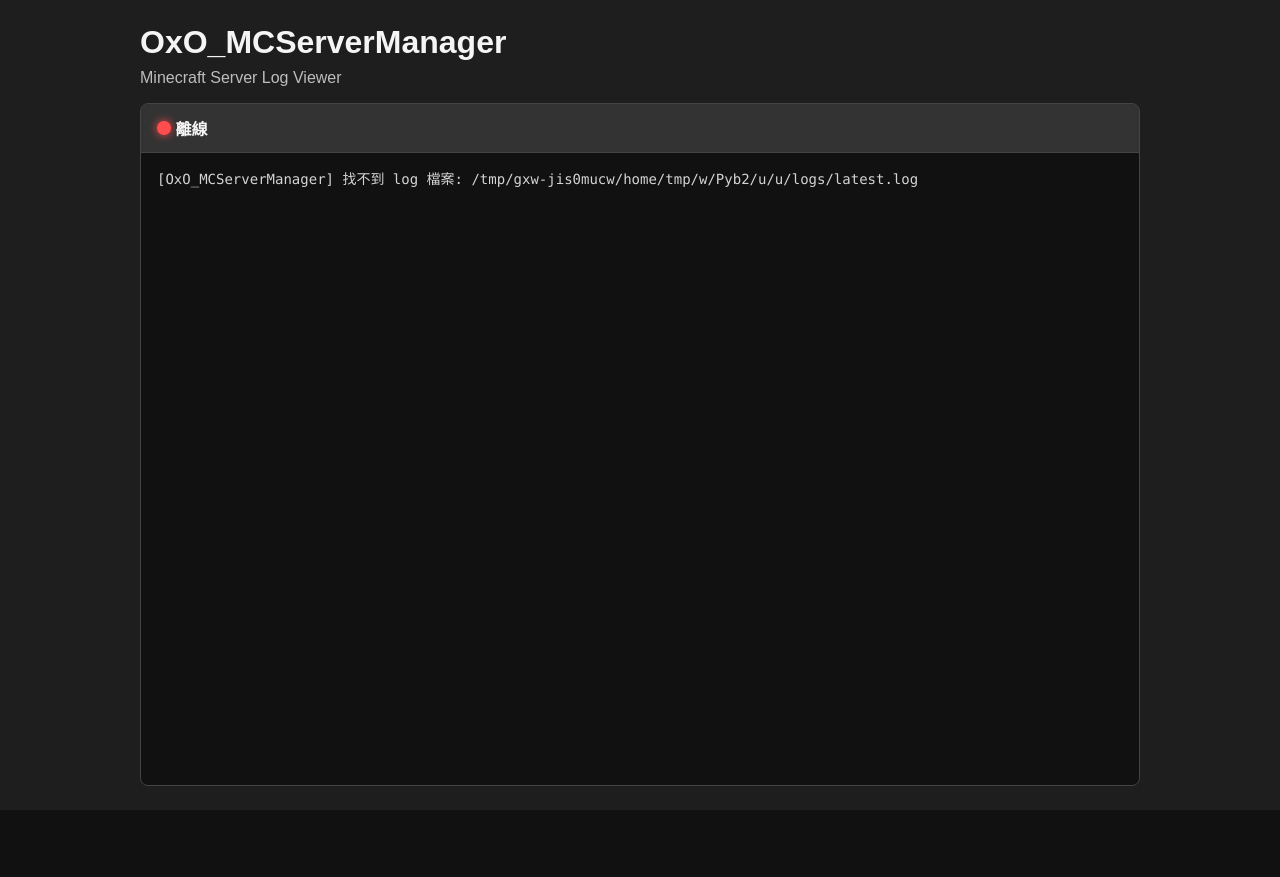
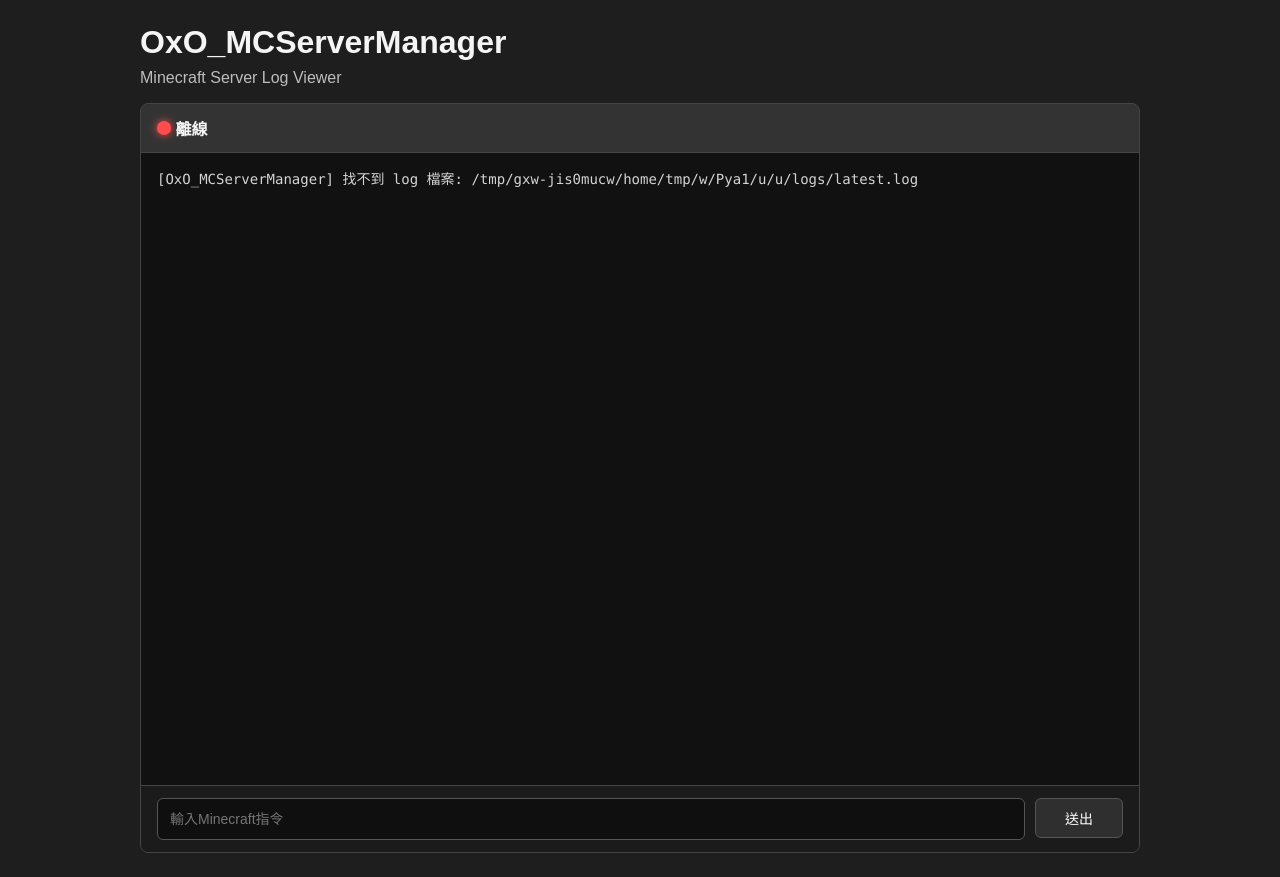
Before and after one commit to yuexuanOxO/OxOcraft-Manager, a Flask app: page / in a window 1280 px wide. Before the commit the page ends 810 px from the top, so only its background shows below. Run offline with Flask 3, Linux system fonts and the light colour scheme; data that the repository does not hold is empty.

Commit message:
新增:自動開啟rcon(遠端輸入指令)&web頁面輸入指令功能

```diff
--- a/app.py
+++ b/app.py
@@ -1,6 +1,12 @@
+from __future__ import annotations
+
+import json
+import socket
 from pathlib import Path
-from flask import Flask, render_template, jsonify
-import socket
+from typing import Dict
+
+from flask import Flask, render_template, jsonify, request
+from mcrcon import MCRcon
 
 
 app = Flask(__name__)
@@ -8,18 +14,24 @@ app = Flask(__name__)
 BASE_DIR = Path(__file__).resolve().parent
 SERVER_ROOT = BASE_DIR.parent
 
-
 SERVER_PROPERTIES_PATH = SERVER_ROOT / "server.properties"
 LOG_FILE = SERVER_ROOT / "logs" / "latest.log"
+CONFIG_PATH = BASE_DIR / "config.json"
+
+DEFAULT_CONFIG = {
+    "rcon_host": "127.0.0.1",
+    "rcon_port": 25575,
+    "rcon_password": "OxO123456",
+}
 
 
-def is_server_online(host="127.0.0.1", port=25565, timeout=1):
+def is_server_online(host: str = "127.0.0.1", port: int = 25565, timeout: int = 1) -> bool:
+    """檢查 Minecraft server 是否在線。"""
     try:
-        with socket.create_connection((host,port), timeout = timeout):
+        with socket.create_connection((host, port), timeout=timeout):
             return True
     except OSError:
         return False
-
 
 
 def read_last_lines(file_path: Path, max_lines: int = 100) -> list[str]:
@@ -35,10 +47,101 @@ def read_last_lines(file_path: Path, max_lines: int = 100) -> list[str]:
         return [f"[OxO_MCServerManager] 讀取 log 失敗: {error}"]
 
 
+def load_or_create_config() -> Dict:
+    """讀取 config.json；若不存在就建立預設檔。"""
+    if not CONFIG_PATH.exists():
+        with CONFIG_PATH.open("w", encoding="utf-8") as file:
+            json.dump(DEFAULT_CONFIG, file, ensure_ascii=False, indent=4)
+        return DEFAULT_CONFIG.copy()
+
+    with CONFIG_PATH.open("r", encoding="utf-8") as file:
+        return json.load(file)
+
+
+def save_config(config: Dict) -> None:
+    """儲存 config.json。"""
+    with CONFIG_PATH.open("w", encoding="utf-8") as file:
+        json.dump(config, file, ensure_ascii=False, indent=4)
+
+
+def write_properties_file(file_path: Path, updates: Dict[str, str]) -> None:
+    """
+    保留原本內容順序，僅更新指定 key；
+    若 key 原本不存在，補到最後。
+    """
+    if not file_path.exists():
+        raise FileNotFoundError(f"找不到 server.properties：{file_path}")
+
+    with file_path.open("r", encoding="utf-8", errors="replace") as file:
+        lines = file.readlines()
+
+    updated_keys = set()
+    new_lines: list[str] = []
+
+    for raw_line in lines:
+        stripped = raw_line.strip()
+
+        if not stripped or stripped.startswith("#") or "=" not in raw_line:
+            new_lines.append(raw_line)
+            continue
+
+        key, _ = raw_line.split("=", 1)
+        key = key.strip()
+
+        if key in updates:
+            new_lines.append(f"{key}={updates[key]}\n")
+            updated_keys.add(key)
+        else:
+            new_lines.append(raw_line)
+
+    for key, value in updates.items():
+        if key not in updated_keys:
+            new_lines.append(f"{key}={value}\n")
+
+    with file_path.open("w", encoding="utf-8", errors="replace") as file:
+        file.writelines(new_lines)
+
+
+def sync_rcon_to_server_properties(config: Dict) -> None:
+    """把 config.json 的 RCON 設定同步到 server.properties。"""
+    updates = {
+        "enable-rcon": "true",
+        "rcon.port": str(config["rcon_port"]),
+        "rcon.password": str(config["rcon_password"]),
+    }
+    write_properties_file(SERVER_PROPERTIES_PATH, updates)
+
+
+def init_rcon_config() -> Dict:
+    """
+    啟動 Flask 時做：
+    1. 建立或載入 config.json
+    2. 同步 RCON 到 server.properties
+    """
+    config = load_or_create_config()
+    sync_rcon_to_server_properties(config)
+    return config
+
+
+def send_rcon_command(command: str) -> str:
+    """透過 RCON 發送 Minecraft 指令。"""
+    config = load_or_create_config()
+
+    with MCRcon(
+        host=config["rcon_host"],
+        password=config["rcon_password"],
+        port=int(config["rcon_port"]),
+    ) as mcr:
+        result = mcr.command(command)
+
+    return result
+
+
 @app.route("/")
 def index():
     logs = "".join(read_last_lines(LOG_FILE, max_lines=100))
-    return render_template("index.html", logs=logs)
+    server_online = is_server_online()
+    return render_template("index.html", logs=logs, server_online=server_online)
 
 
 @app.route("/status")
@@ -52,9 +155,61 @@ def get_status():
 
 @app.route("/log")
 def get_log():
-    logs = "".join(read_last_lines(LOG_FILE, max_lines=100))
-    return jsonify({"logs": logs})
+    response = jsonify({
+        "logs": "".join(read_last_lines(LOG_FILE, max_lines=100))
+    })
+    response.headers["Cache-Control"] = "no-store"
+    return response
+
+
+@app.route("/api/rcon/test")
+def rcon_test():
+    """測試 RCON 是否可用。"""
+    try:
+        result = send_rcon_command("list")
+        return jsonify({
+            "success": True,
+            "message": "RCON 連線成功",
+            "result": result,
+        })
+    except Exception as error:
+        return jsonify({
+            "success": False,
+            "message": f"RCON 連線失敗：{error}",
+        }), 500
+
+
+@app.route("/api/command", methods=["POST"])
+def api_command():
+    """給 web 指令輸入框用。"""
+    data = request.get_json(silent=True) or {}
+    command = str(data.get("command", "")).strip()
+
+    if not command:
+        return jsonify({
+            "success": False,
+            "message": "指令不可為空",
+        }), 400
+
+    try:
+        result = send_rcon_command(command)
+        return jsonify({
+            "success": True,
+            "result": result,
+        })
+    except Exception as error:
+        return jsonify({
+            "success": False,
+            "message": str(error),
+        }), 500
 
 
 if __name__ == "__main__":
+    try:
+        init_rcon_config()
+        print("RCON 設定已同步到 server.properties")
+        print("請確認 Minecraft server 已重啟，否則新的 RCON 設定不會生效。")
+    except Exception as error:
+        print(f"初始化失敗：{error}")
+
     app.run(debug=True)
--- a/static/main.js
+++ b/static/main.js
@@ -1,46 +1,106 @@
 async function updateLog() {
     try {
-        const response = await fetch("/log");
+        const response = await fetch("/log", { cache: "no-store" });
         const data = await response.json();
 
         const logBox = document.getElementById("logBox");
+        const wasNearBottom =
+            logBox.scrollTop + logBox.clientHeight >= logBox.scrollHeight - 20;
+
         logBox.textContent = data.logs;
 
-        // 自動捲到最底
-        logBox.scrollTop = logBox.scrollHeight;
+        if (wasNearBottom) {
+            logBox.scrollTop = logBox.scrollHeight;
+        }
     } catch (error) {
         console.error("更新 log 失敗:", error);
     }
 }
 
-
-async function updateStatus(){
-    try{
-        const response = await fetch("/status");
+async function updateStatus() {
+    try {
+        const response = await fetch("/status", { cache: "no-store" });
         const data = await response.json();
 
         const statusLight = document.getElementById("statusLight");
         const statusText = document.getElementById("statusText");
 
-        if(data.online){
+        if (data.online) {
             statusLight.classList.remove("offline");
             statusLight.classList.add("online");
             statusText.textContent = "在線";
-        }else{
+        } else {
             statusLight.classList.remove("online");
             statusLight.classList.add("offline");
             statusText.textContent = "離線";
         }
-
-    }catch(error){
+    } catch (error) {
         console.error("更新狀態失敗:", error);
     }
 }
 
-//開啟後先初始化抓取server狀態
-updateStatus();
+async function sendCommand() {
+    const input = document.getElementById("commandInput");
+    const button = document.getElementById("sendCommandBtn");
+    const command = input.value.trim();
 
-// 頁面載入後每 2 秒更新一次log
-setInterval(updateLog, 2000);
+    if (!command) {
+        return;
+    }
 
-setInterval(updateStatus,2000);
+    input.disabled = true;
+    button.disabled = true;
+
+    try {
+        const response = await fetch("/api/command", {
+            method: "POST",
+            headers: {
+                "Content-Type": "application/json"
+            },
+            body: JSON.stringify({ command })
+        });
+
+        const data = await response.json();
+
+        if (!data.success) {
+            alert("指令送出失敗：" + (data.message || "未知錯誤"));
+            return;
+        }
+
+        input.value = "";
+
+        // 送出指令後稍微等一下，再更新 log / status
+        setTimeout(() => {
+            updateLog();
+            updateStatus();
+        }, 300);
+
+    } catch (error) {
+        console.error("送出指令失敗:", error);
+        alert("送出指令失敗，請查看 console。");
+    } finally {
+        input.disabled = false;
+        button.disabled = false;
+        input.focus();
+    }
+}
+
+document.addEventListener("DOMContentLoaded", () => {
+    const input = document.getElementById("commandInput");
+    const button = document.getElementById("sendCommandBtn");
+
+    button.addEventListener("click", sendCommand);
+
+    input.addEventListener("keydown", (event) => {
+        if (event.key === "Enter") {
+            event.preventDefault();
+            sendCommand();
+        }
+    });
+
+    setInterval(updateLog, 2000);
+    setInterval(updateStatus, 2000);
+
+    updateLog();
+    updateStatus();
+});
--- a/static/style.css
+++ b/static/style.css
@@ -64,3 +64,44 @@ h1 {
     background-color: #111;
     color: #d4d4d4;
 }
+
+.command-bar {
+    display: flex;
+    gap: 10px;
+    padding: 12px 16px;
+    background-color: #1b1b1b;
+    border-top: 1px solid #444;
+}
+
+#commandInput {
+    flex: 1;
+    height: 40px;
+    padding: 0 12px;
+    border: 1px solid #555;
+    border-radius: 6px;
+    background-color: #0f0f0f;
+    color: #f5f5f5;
+    font-size: 14px;
+    outline: none;
+}
+
+#commandInput:focus {
+    border-color: #33cc66;
+    box-shadow: 0 0 0 2px rgba(51, 204, 102, 0.2);
+}
+
+#sendCommandBtn {
+    min-width: 88px;
+    height: 40px;
+    padding: 0 16px;
+    border: 1px solid #555;
+    border-radius: 6px;
+    background-color: #2f2f2f;
+    color: #fff;
+    cursor: pointer;
+    font-size: 14px;
+}
+
+#sendCommandBtn:hover {
+    background-color: #3b3b3b;
+}
--- a/templates/index.html
+++ b/templates/index.html
@@ -17,6 +17,16 @@
                 <span id="statusText">{{ '在線' if server_online else '離線' }}</span>
             </div>
             <pre id="logBox">{{ logs }}</pre>
+
+            <div class="command-bar">
+                <input
+                    type="text"
+                    id="commandInput"
+                    placeholder="輸入Minecraft指令"
+                    autocomplete="off"
+                >
+                <button id="sendCommandBtn" type="button">送出</button>
+            </div>
         </div>
     </div>
 
```
Also changed, not shown: app2.py (deleted, +0 -192 lines).
